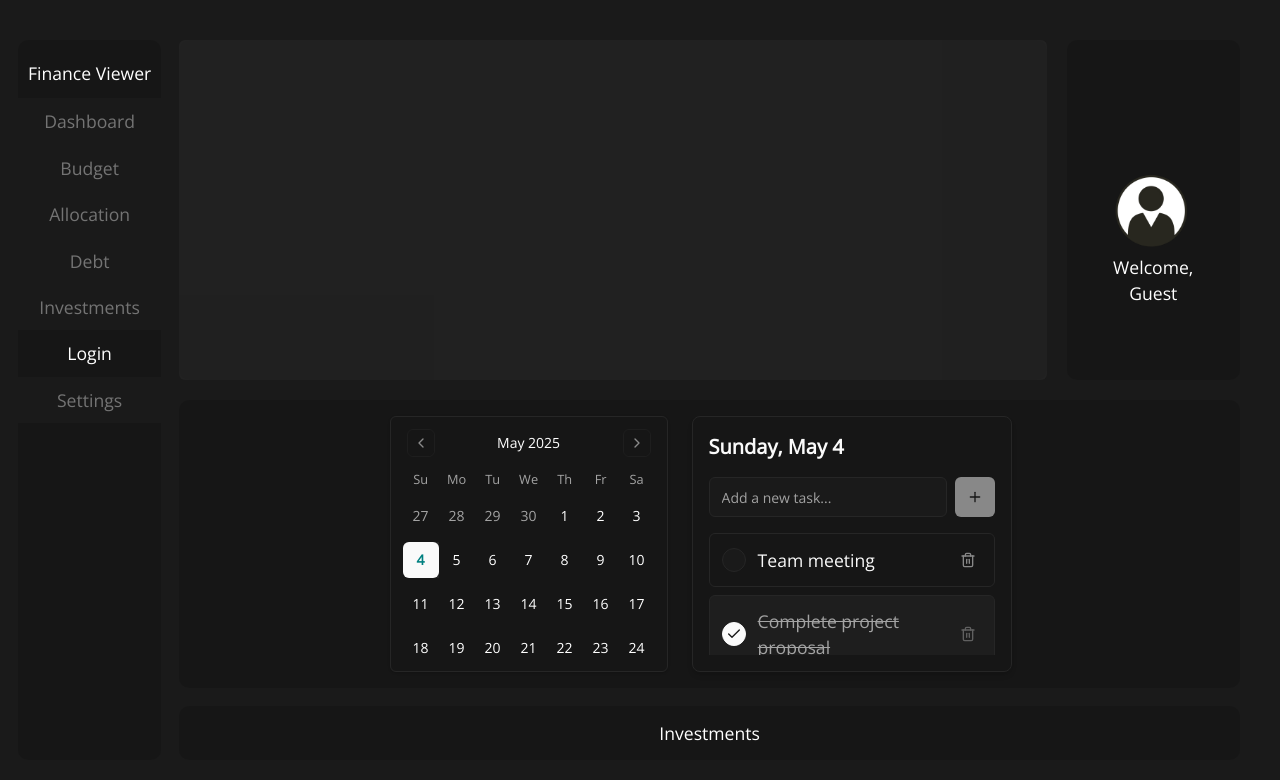
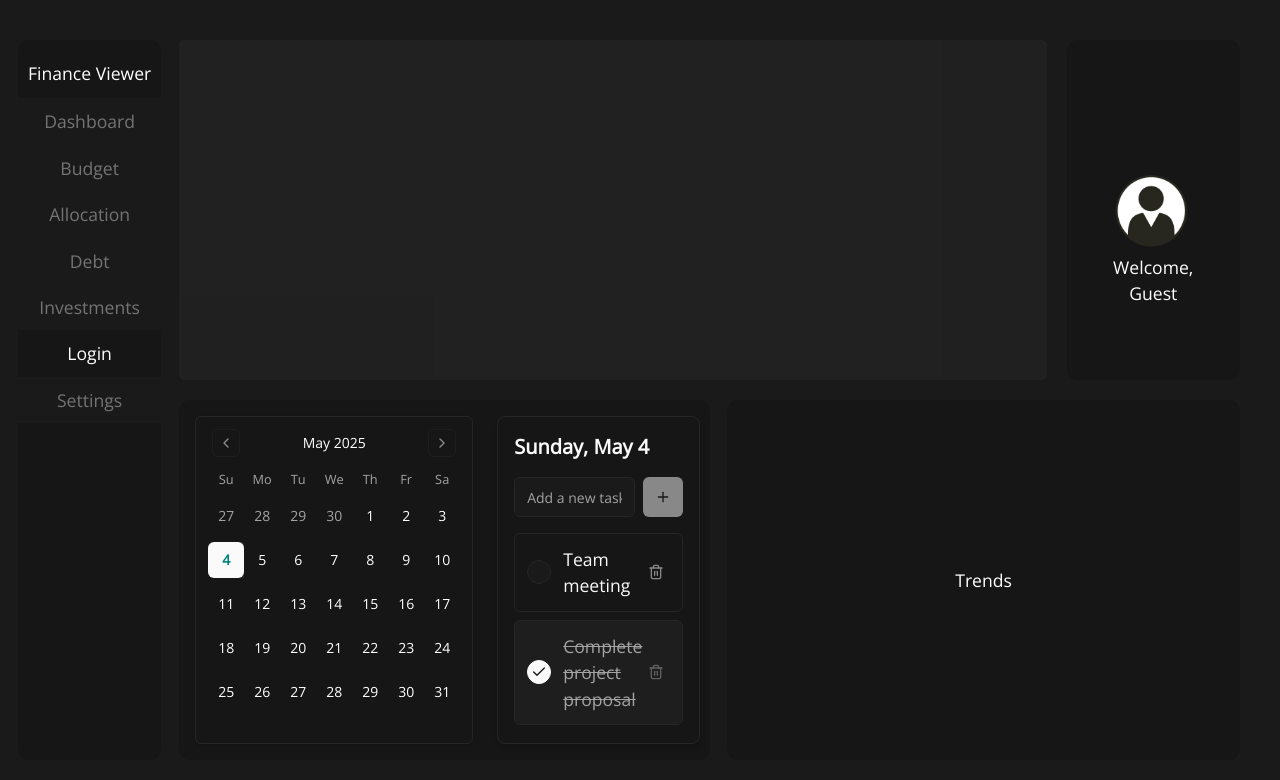
Before and after one commit to Nikoloz97/finance-viewer-v2, a Next.js app: page /dashboard in a window 1280 px wide. Shown: the top 780 px of the page. Built offline with nearby package versions, Linux system fonts and the light colour scheme.

Commit message:
Dashboard; renamed investments to trends; calendar and trends are now stacked in a row rather than column

```diff
--- a/src/app/dashboard/dashboard.css
+++ b/src/app/dashboard/dashboard.css
@@ -33,15 +33,15 @@
   border-radius: var(--primary-border-radius);
 }
 
-.recent-activity-investments-summary-container {
+.financial-calendar-trends-container {
   display: flex;
-  flex-direction: column;
   height: 50%;
   gap: 1em;
 }
 
-.recent-activity-container {
-  height: 80%;
+.financial-calendar-container {
+  height: 100%;
+  width: 50%;
   display: flex;
   flex-direction: column;
   justify-content: center;
@@ -50,8 +50,9 @@
   border-radius: var(--primary-border-radius);
 }
 
-.investments-summary-container {
-  height: 20%;
+.trends-container {
+  height: 100%;
+  width: 50%;
   display: flex;
   justify-content: center;
   align-items: center;
--- a/src/app/dashboard/finanical-calendar.tsx
+++ b/src/app/dashboard/financial-calendar.tsx
@@ -95,7 +95,7 @@ export default function FinancialCalendar() {
   );
 
   return (
-    <div className="flex flex-col md:flex-row gap-6 w-full h-full max-w-2xl mx-auto p-4">
+    <div className="flex flex-col md:flex-row gap-6 w-full h-full  mx-auto p-4">
       <div className="flex items-center h-full">
         <Calendar
           mode="single"
@@ -112,7 +112,7 @@ export default function FinancialCalendar() {
         />
       </div>
 
-      <Card className="md:w-1/2 p-4 shadow-md bg-transparent">
+      <Card className="p-4 shadow-md bg-transparent w-full">
         <div className="flex flex-col h-full">
           <div className="flex items-center justify-between mb-4">
             <h2 className="text-xl font-semibold">
--- a/src/app/dashboard/investments.tsx
+++ /dev/null
@@ -1,3 +0,0 @@
-export default function Investments() {
-  return <div>Investments</div>;
-}
--- a/src/app/dashboard/page.tsx
+++ b/src/app/dashboard/page.tsx
@@ -1,10 +1,10 @@
 "use client";
 
 import "./dashboard.css";
-import Investments from "./investments";
+import Trends from "./trends";
 import Networth from "./networth";
 import Profile from "./profile";
-import FinancialCalendar from "./finanical-calendar";
+import FinancialCalendar from "./financial-calendar";
 
 export default function Dashboard() {
   return (
@@ -17,12 +17,12 @@ export default function Dashboard() {
           <Profile />
         </div>
       </div>
-      <div className="recent-activity-investments-summary-container">
-        <div className="recent-activity-container">
+      <div className="financial-calendar-trends-container">
+        <div className="financial-calendar-container">
           <FinancialCalendar />
         </div>
-        <div className="investments-summary-container">
-          <Investments />
+        <div className="trends-container">
+          <Trends />
         </div>
       </div>
     </div>
--- /dev/null
+++ b/src/app/dashboard/trends.tsx
@@ -0,0 +1,3 @@
+export default function Trends() {
+  return <div>Trends</div>;
+}
```
